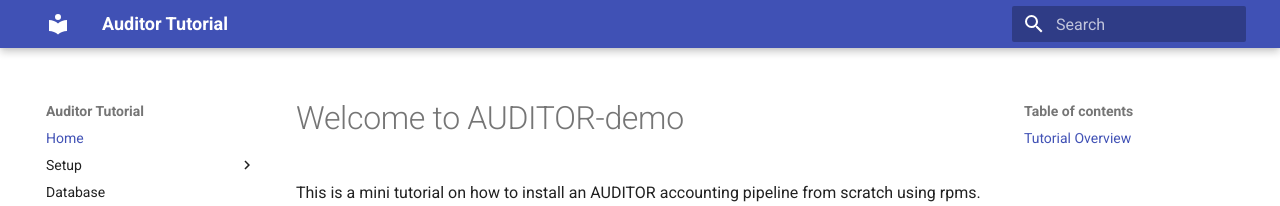
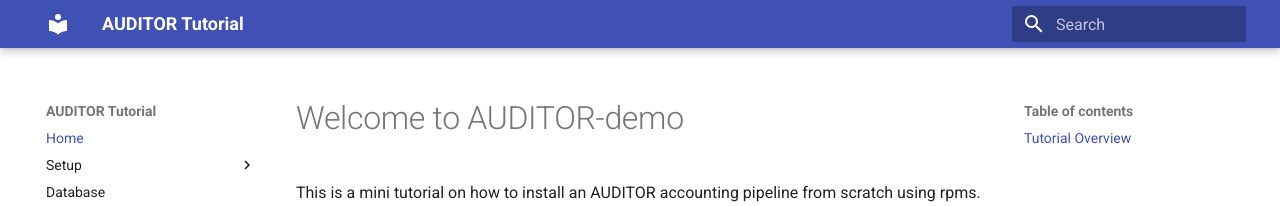
Before and after one commit to ALU-Schumacher/auditor-tutorial, an MkDocs documentation site: the page built from docs/index.md, in a window 1280 px wide. Shown: the top 206 px of the page. Built offline with MkDocs 1.6.1 and Material for MkDocs 9.7.7, drawn with Linux system fonts in a browser that asks for light colours.

```diff
--- a/mkdocs.yml
+++ b/mkdocs.yml
@@ -1,4 +1,4 @@
-site_name: Auditor Tutorial
+site_name: AUDITOR Tutorial
 
 theme:
   name: material
```
